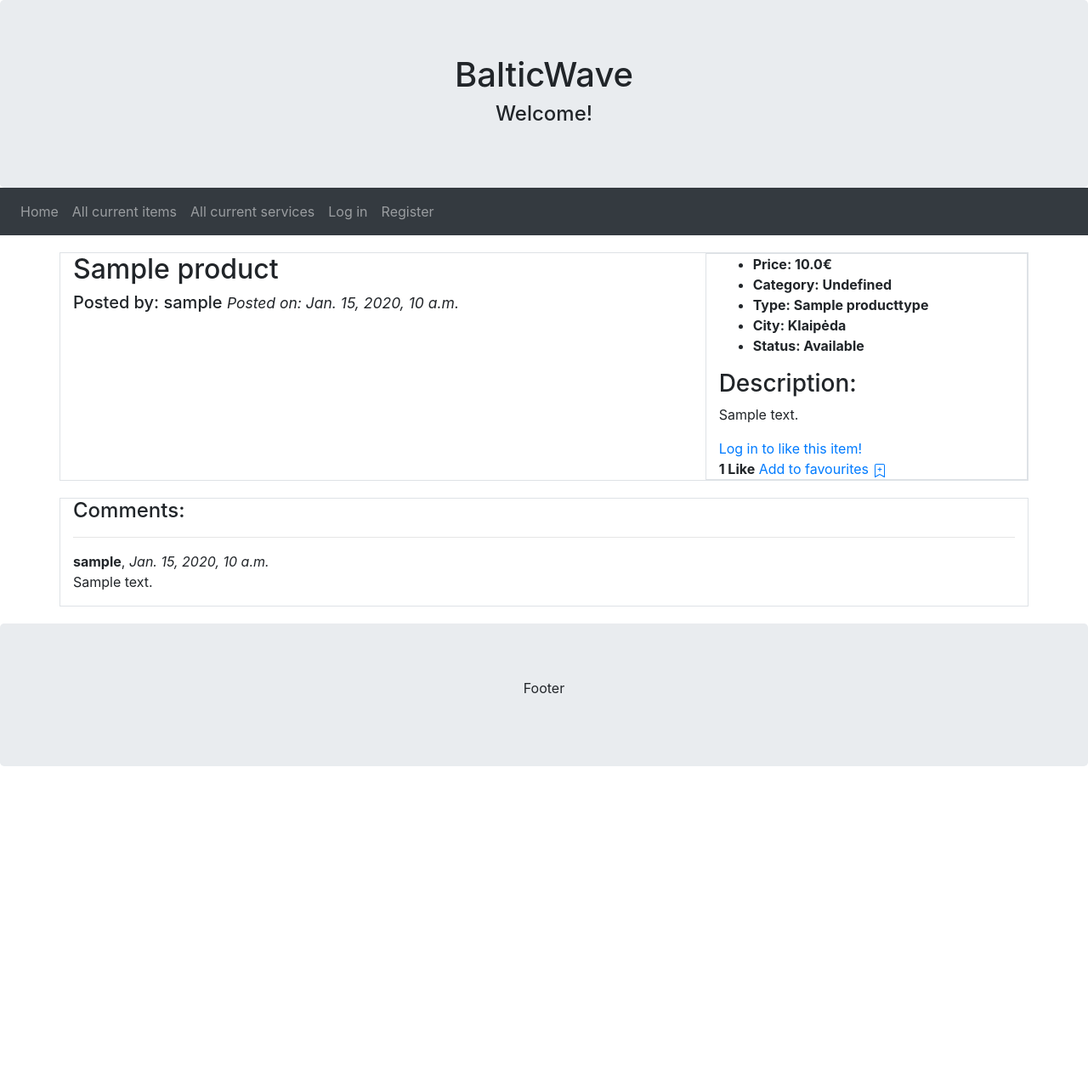
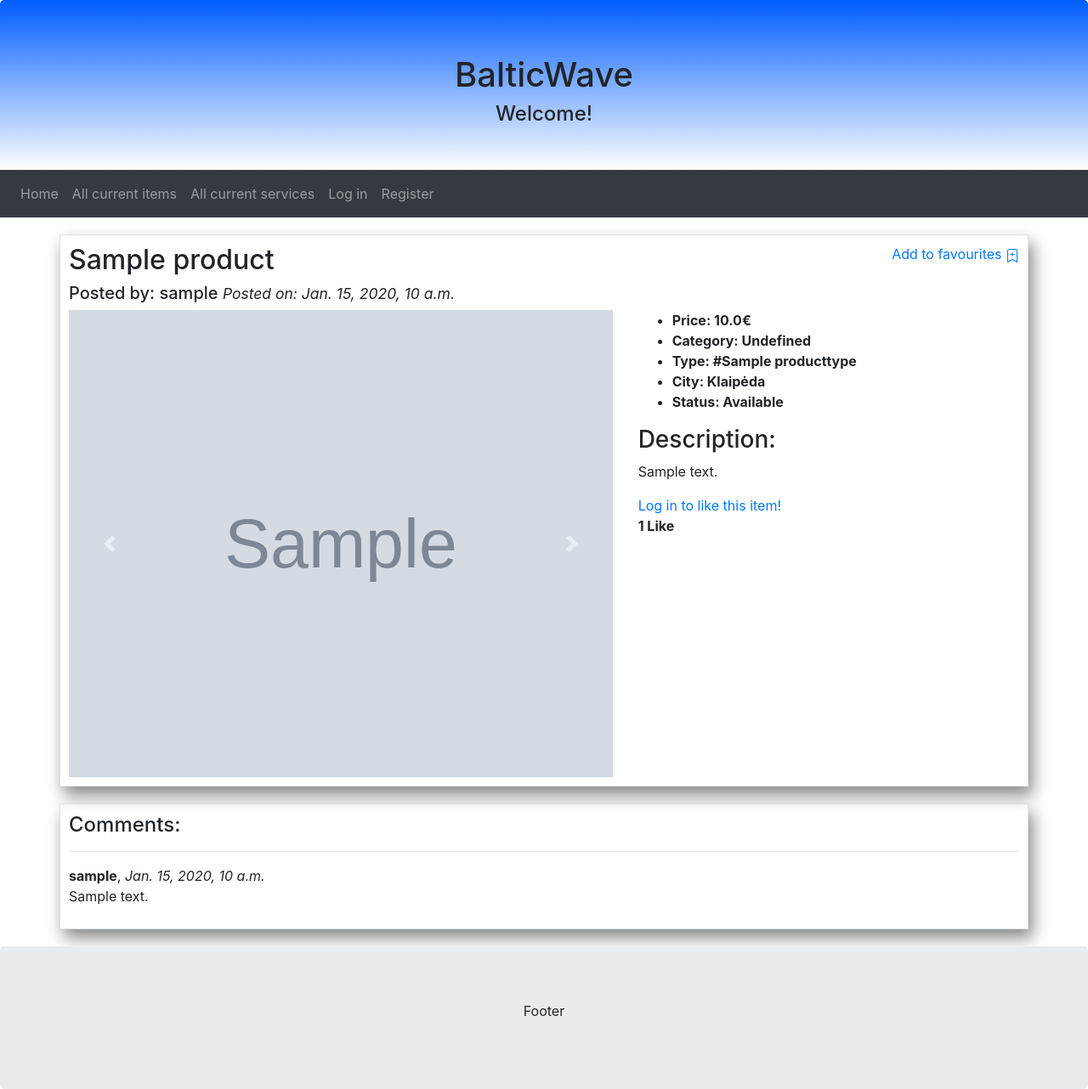
Before and after one commit to Gedasikas/DjangoBalticWave, a Django app: page /balticwave/products/1 in a window 1280 px wide. Shown: the whole page at 85% size. Before the commit the page ends 902 px from the top, so only its background shows below. Run offline with Django 4.2, Linux system fonts and the light colour scheme; tables that the repository leaves empty hold one stand-in row (values such as "Sample post"); grey boxes marked "Sample" are stand-in pictures; some libraries are stand-ins or nearby versions.

Commit message:
Nebezinau

```diff
--- a/mysite/balticwave/static/css/style.css
+++ b/mysite/balticwave/static/css/style.css
@@ -1,7 +1,18 @@
 body {
-background: F0FFFF;
+
 }
-
+.img_carrousel{
+  display: block;
+  margin-left: auto;
+  margin-right: auto;
+  width: 100%;
+  height: 550px;
+}
+.container {
+border: 1px solid;
+  padding: 10px;
+  box-shadow: 5px 10px 18px #888888;
+}
 .search-bar{
   width: 100%;
   max-width: 700px;
--- a/mysite/balticwave/templates/base.html
+++ b/mysite/balticwave/templates/base.html
@@ -13,11 +13,11 @@
     {% block title %}<title>BalticWave</title>{% endblock %}
 </head>
 <body>
-<div class="jumbotron text-center" style="margin-bottom:0">
+<div class="jumbotron text-center" style="margin-bottom:0; height: 200px; background-image: linear-gradient(#005DFF, #FFFFFF);">
     <h1>BalticWave</h1>
     <h4>Welcome!</h4>
 </div>
-<nav class="navbar navbar-expand-sm bg-dark navbar-dark">
+<nav class="navbar navbar-expand-sm bg-dark navbar-dark" >
     <ul class="navbar-nav">
         <li class="nav-item">
             <a href="{% url 'home' %}" class="nav-link">Home</a>
--- a/mysite/balticwave/templates/home.html
+++ b/mysite/balticwave/templates/home.html
@@ -1,7 +1,7 @@
 {% extends "base.html" %}
 {% load static %}
 {% block content %}
-<div class="container pt-3 " style="margin-top:30px; padding-left: 200px" >
+<div class="container pt-3 " style="margin-top:30px; padding-left: 200px;" >
     <h3 style="padding-left: 150px">Search for items and services!</h3>
     <form action="{% url 'search' %}" method="get" class="search-bar">
         <input name="query" type="text" placeholder="Search...">
--- a/mysite/balticwave/templates/product_detail.html
+++ b/mysite/balticwave/templates/product_detail.html
@@ -4,16 +4,48 @@
 {% load mptt_tags %}
 {% block content %}
 <div class="container border" style="margin-top:20px; margin-bottom:20px">
+        <a style="float: right;" href="{% url 'favourite-prod-add' product.id %}">Add to favourites
+        <svg xmlns="http://www.w3.org/2000/svg" width="16" height="16" fill="currentColor"
+             class="bi bi-bookmark-plus" viewBox="0 0 16 16">
+            <path d="M2 2a2 2 0 0 1 2-2h8a2 2 0 0 1 2 2v13.5a.5.5 0 0 1-.777.416L8 13.101l-5.223 2.815A.5.5 0 0 1 2 15.5V2zm2-1a1 1 0 0 0-1 1v12.566l4.723-2.482a.5.5 0 0 1 .554 0L13 14.566V2a1 1 0 0 0-1-1H4z"/>
+            <path d="M8 4a.5.5 0 0 1 .5.5V6H10a.5.5 0 0 1 0 1H8.5v1.5a.5.5 0 0 1-1 0V7H6a.5.5 0 0 1 0-1h1.5V4.5A.5.5 0 0 1 8 4z"/>
+        </svg>
+    </a>
+    <h2>{{ product.product_name }}</h2>
+    <h5>Posted by: {{ product.product_seller }} <small><i>Posted on: {{ product.insDate }}</i></small></h5>
     <div class="row">
-        <div class="col-sm-8">
-            <h2>{{ product.product_name }}</h2>
-            <h5>Posted by: {{ product.product_seller }} <small><i>Posted on: {{ product.insDate }}</i></small></h5>
+        <div class="col-sm-7">
+            <div id="demo" class="carousel slide" data-ride="carousel">
+                <div class="carousel-inner">
+                    <div class="carousel-item active">
+                        <img src="{{ product.product_thumbnail.url }}" class="img_carrousel">
+                    </div>
+                    <div class="carousel-item">
+                        <img src="{{ product.image1.url }}" class="img_carrousel">
+                    </div>
+                    <div class="carousel-item">
+                        <img src="{{ product.image2.url }}" class="img_carrousel">
+                    </div>
+                    <div class="carousel-item">
+                        <img src="{{ product.image3.url }}" class="img_carrousel">
+                    </div>
+                    <div class="carousel-item">
+                        <img src="{{ product.image4.url }}" class="img_carrousel">
+                    </div>
+                </div>
+                <a class="carousel-control-prev" href="#demo" data-slide="prev">
+                    <span class="carousel-control-prev-icon"></span>
+                </a>
+                <a class="carousel-control-next" href="#demo" data-slide="next">
+                    <span class="carousel-control-next-icon"></span>
+                </a>
+            </div>
         </div>
-        <div class="col-sm-4 border" >
+        <div class="col-sm-5">
             <ul class="font-weight-bold">
                 <li>Price: {{ product.price }}€</li>
                 <li>Category: {{ product.get_category_display }}</li>
-                <li>Type: {{ product.display_type }}</li>
+                <li>Type: #{{ product.display_type }}</li>
                 <li>City: {{ product.get_city_display }}</li>
                 <li>Status: {{ product.get_status_display }}</li>
             </ul>
@@ -42,13 +74,6 @@
             <a href="{% url 'login' %}?next={{request.path}}">Log in to like this item!</a><br>
             {% endif %}
             <strong>{{ number_of_likes }} Like{{ number_of_likes|pluralize }}</strong>
-            <a href="{% url 'favourite-prod-add' product.id %}">Add to favourites
-                <svg xmlns="http://www.w3.org/2000/svg" width="16" height="16" fill="currentColor"
-                     class="bi bi-bookmark-plus" viewBox="0 0 16 16">
-                    <path d="M2 2a2 2 0 0 1 2-2h8a2 2 0 0 1 2 2v13.5a.5.5 0 0 1-.777.416L8 13.101l-5.223 2.815A.5.5 0 0 1 2 15.5V2zm2-1a1 1 0 0 0-1 1v12.566l4.723-2.482a.5.5 0 0 1 .554 0L13 14.566V2a1 1 0 0 0-1-1H4z"/>
-                    <path d="M8 4a.5.5 0 0 1 .5.5V6H10a.5.5 0 0 1 0 1H8.5v1.5a.5.5 0 0 1-1 0V7H6a.5.5 0 0 1 0-1h1.5V4.5A.5.5 0 0 1 8 4z"/>
-                </svg>
-            </a>
         </div>
     </div>
 </div>
--- a/mysite/balticwave/views.py
+++ b/mysite/balticwave/views.py
@@ -14,7 +14,8 @@ from django.shortcuts import render, get_object_or_404
 from django.views.generic import DetailView
 from .filters import ProductFilter
 from django.urls import reverse
-from django.forms import modelformset_factory
+from django_filters.views import FilterView
+
 from django.http import HttpResponseRedirect
 
 
@@ -27,11 +28,12 @@ def home(request):
     return render(request, 'home.html', context=context)
 
 
-class ProductListView(generic.ListView):
+class ProductListView(FilterView):
     queryset = Product.objects.all()
     paginate_by = 10
     template_name = 'products.html'
     context_object_name = 'products'
+    filterset_class = ProductFilter
 
     def get_queryset(self):
         queryset = super().get_queryset()
```
Also changed, not shown: mysite/balticwave/filters.py (+7 -7 lines), mysite/balticwave/templates/products.html (+25 -21 lines).
